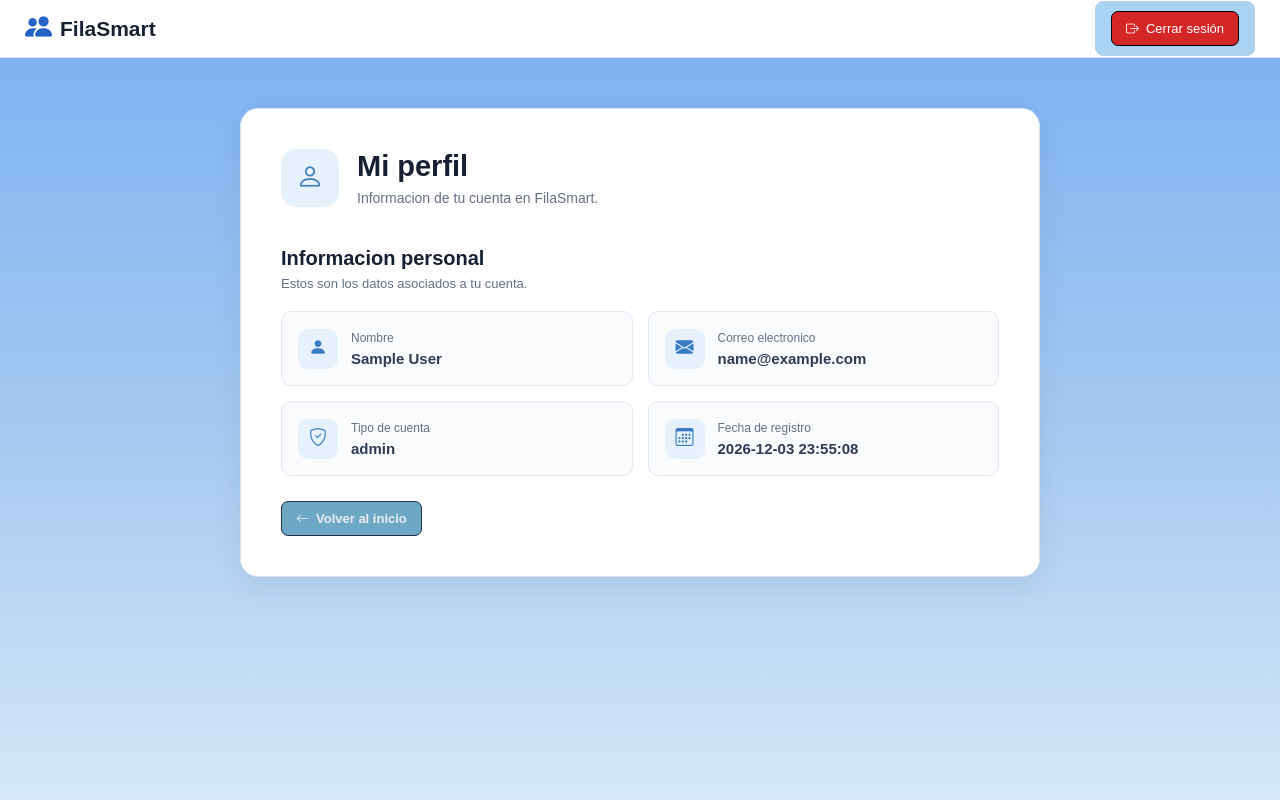
After one commit to Bastnavarrete1/Proyecto_FilaSmart, a Flask app: page /cliente/perfil in a window 1280 px wide. The commit adds this page. Run offline with Flask 3, Linux system fonts and the light colour scheme; the visitor is signed in with stand-in values (Sample User, id 1).

Commit message:
Cambios en la estructura de datos

```diff
--- a/app.py
+++ b/app.py
@@ -77,6 +77,19 @@ def admin_required(view):
         if session.get('rol') != 'admin':
             abort(403)
         return view(*args, **kwargs)
+    return wrapper
+
+def funcionario_required(view):
+    @wraps(view)
+    def wrapper(*args, **kwargs):
+        if not session.get('usuario_id'):
+            return redirect(url_for('inicio_sesion'))
+
+        if session.get('rol') not in ('admin', 'funcionario'):
+            abort(403)
+
+        return view(*args, **kwargs)
+
     return wrapper
 
 
@@ -299,9 +312,35 @@ def eliminar_turno(numero_turno):
                            (numero_turno, session['usuario_id']))
     return redirect(url_for('gestion_turnos'))
 
+@app.route('/cliente/perfil')
+@login_required
+def perfil_cliente():
 
+    with db() as connection:
+
+        with connection.cursor() as cursor:
+
+            cursor.execute('''
+                SELECT id_usuario, nombre, correo, rol, fecha_registro
+                FROM usuarios
+                WHERE id_usuario = %s
+            ''', (session['usuario_id'],))
+
+            usuario = cursor.fetchone()
+
+    if not usuario:
+        abort(404)
+
+    return render_template(
+        'cliente/perfil_cliente.html',
+        usuario=usuario
+    )
+
+
+
+#-------------------------------------------------------------------- Admin -------------------------------------------------------------------------------
 @app.route('/admin/panel')
-@admin_required
+@funcionario_required
 def panel_admin():
     with db() as connection:
         with connection.cursor() as cursor:
@@ -312,7 +351,7 @@ def panel_admin():
 
 
 @app.route('/admin/llamar-siguiente', methods=['POST'])
-@admin_required
+@funcionario_required
 def llamar_siguiente():
     with db() as connection:
         with connection.cursor() as cursor:
@@ -339,7 +378,7 @@ def llamar_siguiente():
 
 
 @app.route('/admin/finalizar-atencion/<numero_turno>', methods=['POST'])
-@admin_required
+@funcionario_required
 def finalizar_atencion(numero_turno):
     with db() as connection:
         with connection.cursor() as cursor:
@@ -352,7 +391,7 @@ def finalizar_atencion(numero_turno):
 
 
 @app.route('/admin/cancelar-turno/<numero_turno>', methods=['POST'])
-@admin_required
+@funcionario_required
 def cancelar_turno_admin(numero_turno):
     with db() as connection:
         with connection.cursor() as cursor:
--- a/static/css/style.css
+++ b/static/css/style.css
@@ -2859,3 +2883,206 @@ a {
     }
 
 }
+
+/* ---------------------------------------------------      Perfil cliente   ---------------------------------------------------*/
+
+.perfil-contenido {
+width: 100%;
+max-width: 850px;
+margin: 0 auto;
+padding: 50px 25px 70px;
+}
+
+.perfil-tarjeta {
+padding: 40px;
+border: 1px solid #d8e3ef;
+border-radius: 18px;
+background-color: #ffffff;
+box-shadow: 0 10px 30px rgba(23, 32, 51, 0.08);
+}
+
+/* Cabecera */
+
+.perfil-cabecera {
+display: flex;
+align-items: center;
+gap: 18px;
+margin-bottom: 35px;
+}
+
+.perfil-icono {
+display: flex;
+align-items: center;
+justify-content: center;
+width: 58px;
+height: 58px;
+flex-shrink: 0;
+border-radius: 15px;
+background-color: #e6f1fc;
+color: #397ac2;
+}
+
+.perfil-icono .bi {
+font-size: 27px;
+}
+
+.perfil-cabecera h1 {
+margin: 0 0 7px;
+color: #172033;
+font-size: 29px;
+}
+
+.perfil-cabecera p {
+margin: 0;
+color: #667085;
+font-size: 14px;
+}
+
+/* Seccion */
+
+.perfil-seccion {
+padding-top: 5px;
+}
+
+.perfil-seccion-titulo {
+margin-bottom: 20px;
+}
+
+.perfil-seccion-titulo h2 {
+margin: 0 0 6px;
+color: #172033;
+font-size: 20px;
+}
+
+.perfil-seccion-titulo p {
+margin: 0;
+color: #667085;
+font-size: 13px;
+}
+
+/* Datos */
+
+.perfil-datos {
+display: grid;
+grid-template-columns: repeat(2, 1fr);
+gap: 15px;
+}
+
+.perfil-dato {
+display: flex;
+align-items: center;
+gap: 13px;
+min-height: 75px;
+padding: 16px;
+border: 1px solid #e1e7ef;
+border-radius: 10px;
+background-color: #f9fbfd;
+}
+
+.perfil-dato-icono {
+display: flex;
+align-items: center;
+justify-content: center;
+width: 40px;
+height: 40px;
+flex-shrink: 0;
+border-radius: 10px;
+background-color: #e6f1fc;
+color: #397ac2;
+}
+
+.perfil-dato-icono .bi {
+font-size: 18px;
+}
+
+.perfil-dato span {
+display: block;
+margin-bottom: 5px;
+color: #667085;
+font-size: 12px;
+}
+
+.perfil-dato strong {
+display: block;
+color: #303b55;
+font-size: 15px;
+word-break: break-word;
+}
+
+/* Informacion */
+
+.perfil-informacion {
+display: flex;
+align-items: flex-start;
+gap: 10px;
+margin-top: 20px;
+padding: 15px;
+border-radius: 9px;
+background-color: #f2f6fa;
+color: #667085;
+}
+
+.perfil-informacion .bi {
+flex-shrink: 0;
+margin-top: 1px;
+color: #397ac2;
+}
+
+.perfil-informacion p {
+margin: 0;
+font-size: 13px;
+line-height: 1.5;
+}
+
+/* Volver */
+
+.perfil-volver {
+display: inline-flex;
+align-items: center;
+gap: 7px;
+margin-top: 25px;
+padding: 9px 14px;
+border: 1px solid #253046;
+border-radius: 7px;
+background-color: rgb(108, 168, 196);
+color: #e8edf3;
+font-size: 13px;
+font-weight: bold;
+text-decoration: none;
+transition: background-color 0.2s, color 0.2s;
+}
+
+.perfil-volver:hover {
+background-color: #80b3e7;
+color: #227bd4;
+}
+
+/* Responsive */
+
+@media (max-width: 650px) {
+
+.perfil-contenido {
+    padding: 25px 15px 45px;
+}
+
+
+.perfil-tarjeta {
+    padding: 25px 20px;
+}
+
+
+.perfil-cabecera {
+    align-items: flex-start;
+}
+
+
+.perfil-cabecera h1 {
+    font-size: 25px;
+}
+
+
+.perfil-datos {
+    grid-template-columns: 1fr;
+}
+
+}
--- /dev/null
+++ b/templates/cliente/perfil_cliente.html
@@ -0,0 +1,189 @@
+<!DOCTYPE html>
+
+<html lang="es">
+
+<head>
+    <meta charset="UTF-8">
+    <meta name="viewport" content="width=device-width, initial-scale=1.0">
+
+<title>Mi perfil - FilaSmart</title>
+
+<link rel="stylesheet" href="{{ url_for('static', filename='css/style.css') }}">
+<link rel="stylesheet" href="https://cdn.jsdelivr.net/npm/bootstrap-icons@1.13.1/font/bootstrap-icons.min.css">
+
+</head>
+
+<body>
+
+<div class="cliente-pagina">
+
+    <header class="cliente-header">
+
+        <div class="cliente-logo">
+
+            <i class="bi bi-people-fill"></i>
+
+            <span>FilaSmart</span>
+
+        </div>
+
+
+        <div class="cliente-usuario">
+
+            <a href="{{ url_for('cerrar_sesion') }}" class="boton-cerrar">
+
+                <i class="bi bi-box-arrow-right"></i>
+
+                    Cerrar sesión
+
+            </a>
+
+        </div>
+
+    </header>
+
+
+    <main class="perfil-contenido">
+
+        <div class="perfil-tarjeta">
+
+            <div class="perfil-cabecera">
+
+                <div class="perfil-icono">
+
+                    <i class="bi bi-person"></i>
+
+                </div>
+
+                <div>
+
+                    <h1>Mi perfil</h1>
+
+                    <p>
+                        Informacion de tu cuenta en FilaSmart.
+                    </p>
+
+                </div>
+
+            </div>
+
+
+            <section class="perfil-seccion">
+
+                <div class="perfil-seccion-titulo">
+
+                    <h2>Informacion personal</h2>
+
+                    <p>
+                        Estos son los datos asociados a tu cuenta.
+                    </p>
+
+                </div>
+
+
+                <div class="perfil-datos">
+
+                    <div class="perfil-dato">
+
+                        <div class="perfil-dato-icono">
+
+                            <i class="bi bi-person-fill"></i>
+
+                        </div>
+
+                        <div>
+
+                            <span>Nombre</span>
+
+                            <strong>
+                                {{ usuario.nombre }}
+                            </strong>
+
+                        </div>
+
+                    </div>
+
+
+                    <div class="perfil-dato">
+
+                        <div class="perfil-dato-icono">
+
+                            <i class="bi bi-envelope-fill"></i>
+
+                        </div>
+
+                        <div>
+
+                            <span>Correo electronico</span>
+
+                            <strong>
+                                {{ usuario.correo }}
+                            </strong>
+
+                        </div>
+
+                    </div>
+
+
+                    <div class="perfil-dato">
+
+                        <div class="perfil-dato-icono">
+
+                            <i class="bi bi-shield-check"></i>
+
+                        </div>
+
+                        <div>
+
+                            <span>Tipo de cuenta</span>
+
+                            <strong>
+                                {{ usuario.rol }}
+                            </strong>
+
+                        </div>
+
+                    </div>
+
+
+                    <div class="perfil-dato">
+
+                        <div class="perfil-dato-icono">
+
+                            <i class="bi bi-calendar3"></i>
+
+                        </div>
+
+                        <div>
+
+                            <span>Fecha de registro</span>
+
+                            <strong>
+                                {{ usuario.fecha_registro }}
+                            </strong>
+
+                        </div>
+
+                    </div>
+
+                </div>
+
+            </section>
+
+                <a href="{{ url_for('inicio_cliente') }}" class="perfil-volver">
+                    <i class="bi bi-arrow-left"></i>
+                        Volver al inicio
+                </a>
+
+        </div>
+
+    </main>
+
+</div>
+
+
+<script src="{{ url_for('static', filename='js/script.js') }}"></script>
+
+</body>
+
+</html>
```
Also changed, not shown: other parts of static/css/style.css (+53 -29 lines), templates/cliente/consultar_turno.html (+22 -8 lines), templates/cliente/gestion_turnos.html (+36 -9 lines), templates/cliente/obtener_turno.html (+13 -4 lines).
